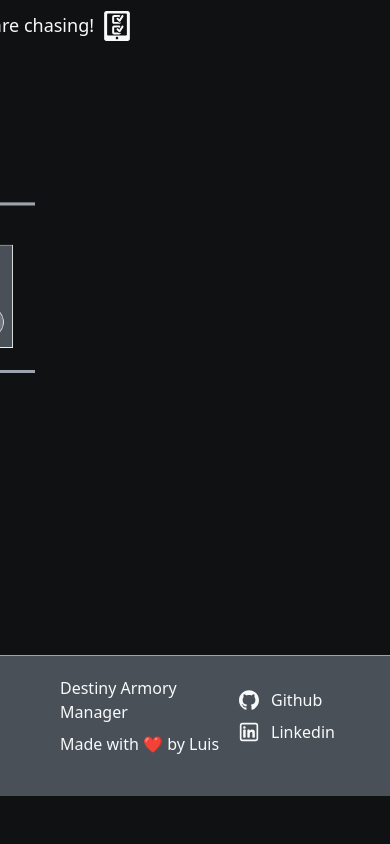
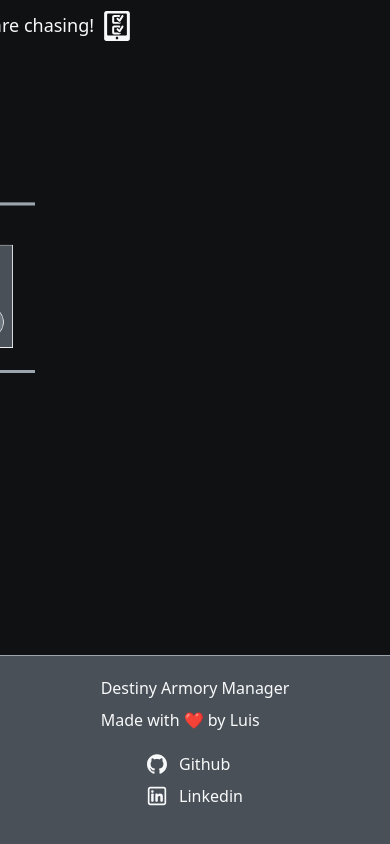
Before and after one commit to abluis27/destiny-armory-manager, a Next.js app: page /home in a window 390 px wide. Shown: the part 1936-2780 px from the top of the page. Before the commit the page ends 2732 px from the top, so only its background shows below. Built offline with nearby package versions, Linux system fonts and the light colour scheme.

Commit message:
Added responsive design for the Footer

```diff
--- a/src/components/general/footer..tsx
+++ b/src/components/general/footer..tsx
@@ -5,7 +5,7 @@ const Footer = () => {
     return (
         <footer className="bottom-0 mt-20 bg-medium-dark pt-5 pb-10 px-15
         border-t-1 border-light-medium
-        flex items-center justify-between">
+        flex flex-col gap-5 sm:flex-row items-center justify-between">
             <div className="flex flex-col gap-2">
                 <p>Destiny Armory Manager</p>
                 <p>Made with <span>❤</span> by Luis</p>
```
